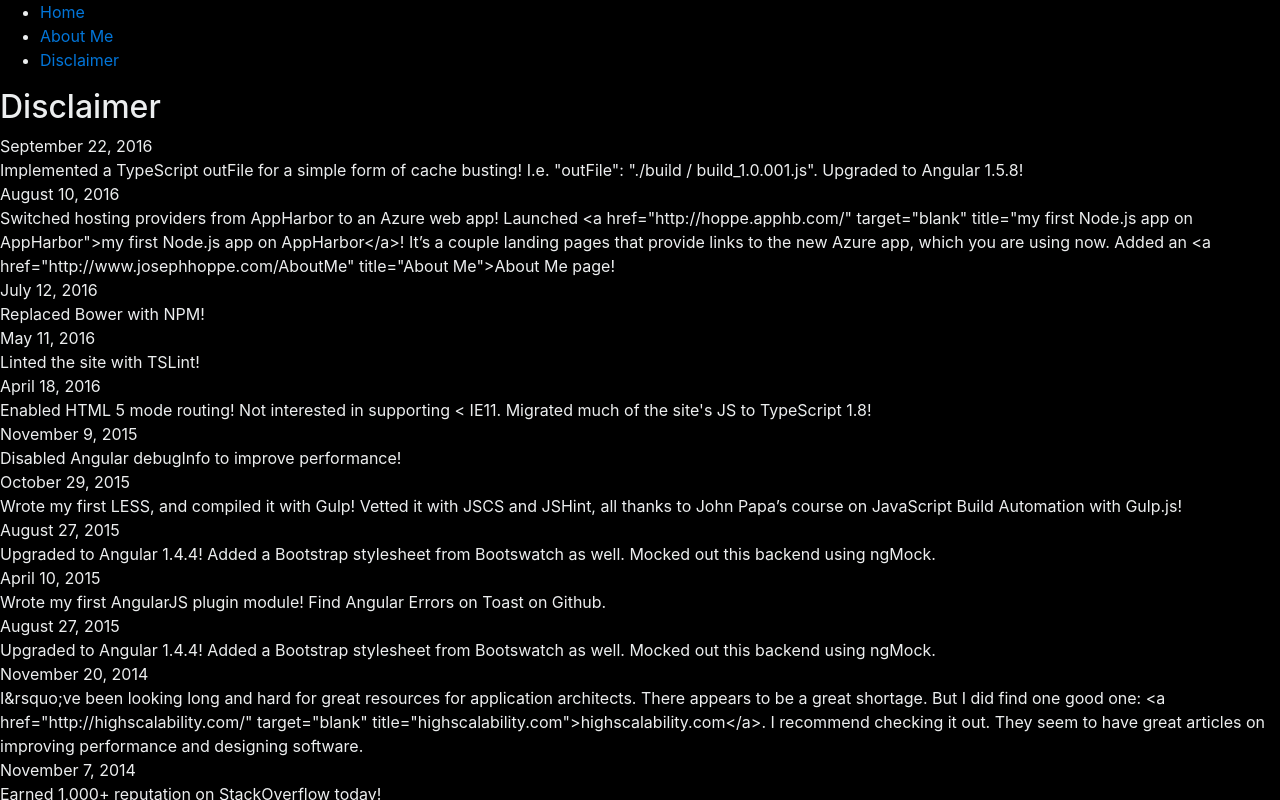
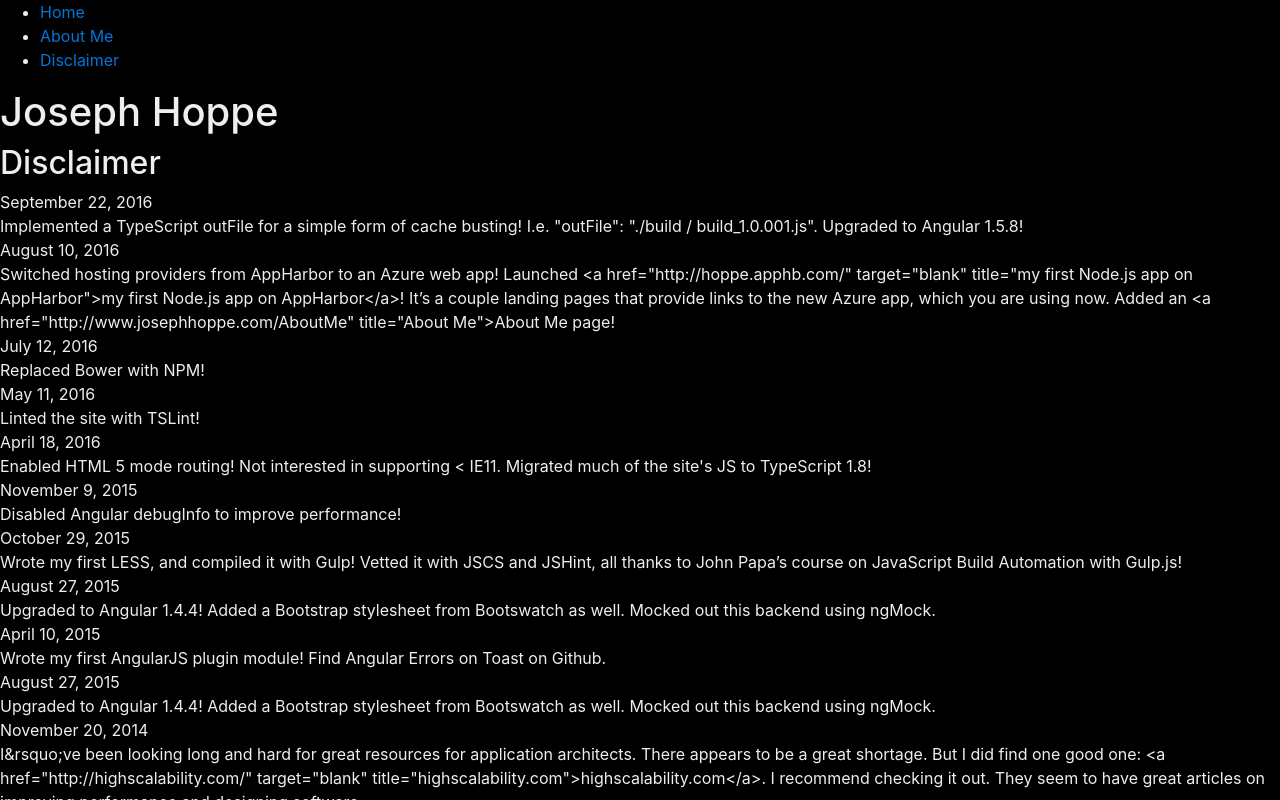
Before and after one commit to joehoppe/Personal-Site-2.0, a React (Create React App) app: page /disclaimer in a window 1280 px wide. Shown: the top 800 px of the page. Built offline with nearby package versions, Linux system fonts and the light colour scheme.

Commit message:
Added h1 tag

```diff
--- a/src/App.js
+++ b/src/App.js
@@ -23,10 +23,11 @@
         </ul>
       </nav>
 
+      <h1>Joseph Hoppe</h1>
+
       <Route path="/" exact component={Index} />
       <Route path="/aboutme/" component={AboutMe} />
       <Route path="/disclaimer/" component={Disclaimer} />
-
 
       <CardList top={100} />
     </div>
```
